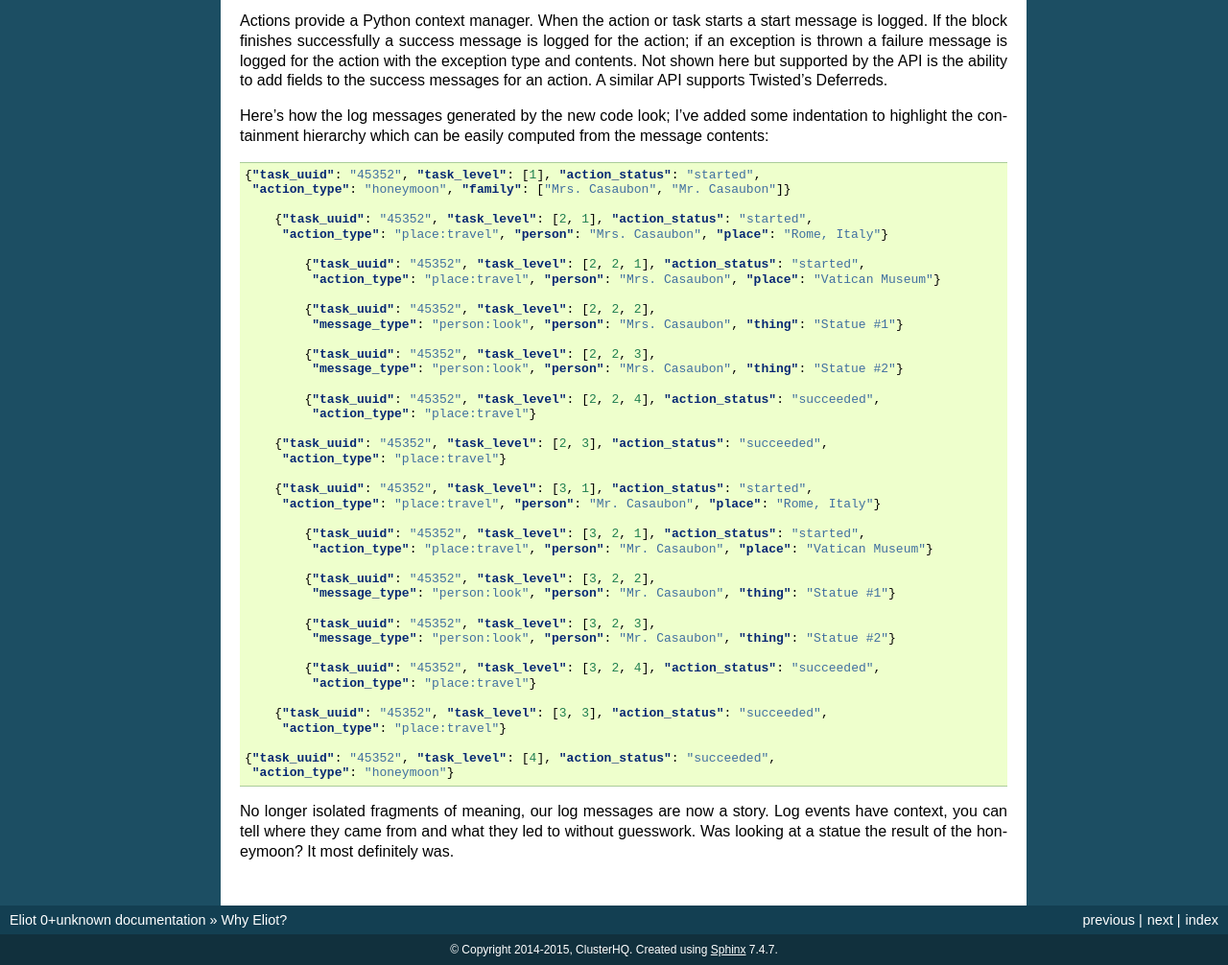
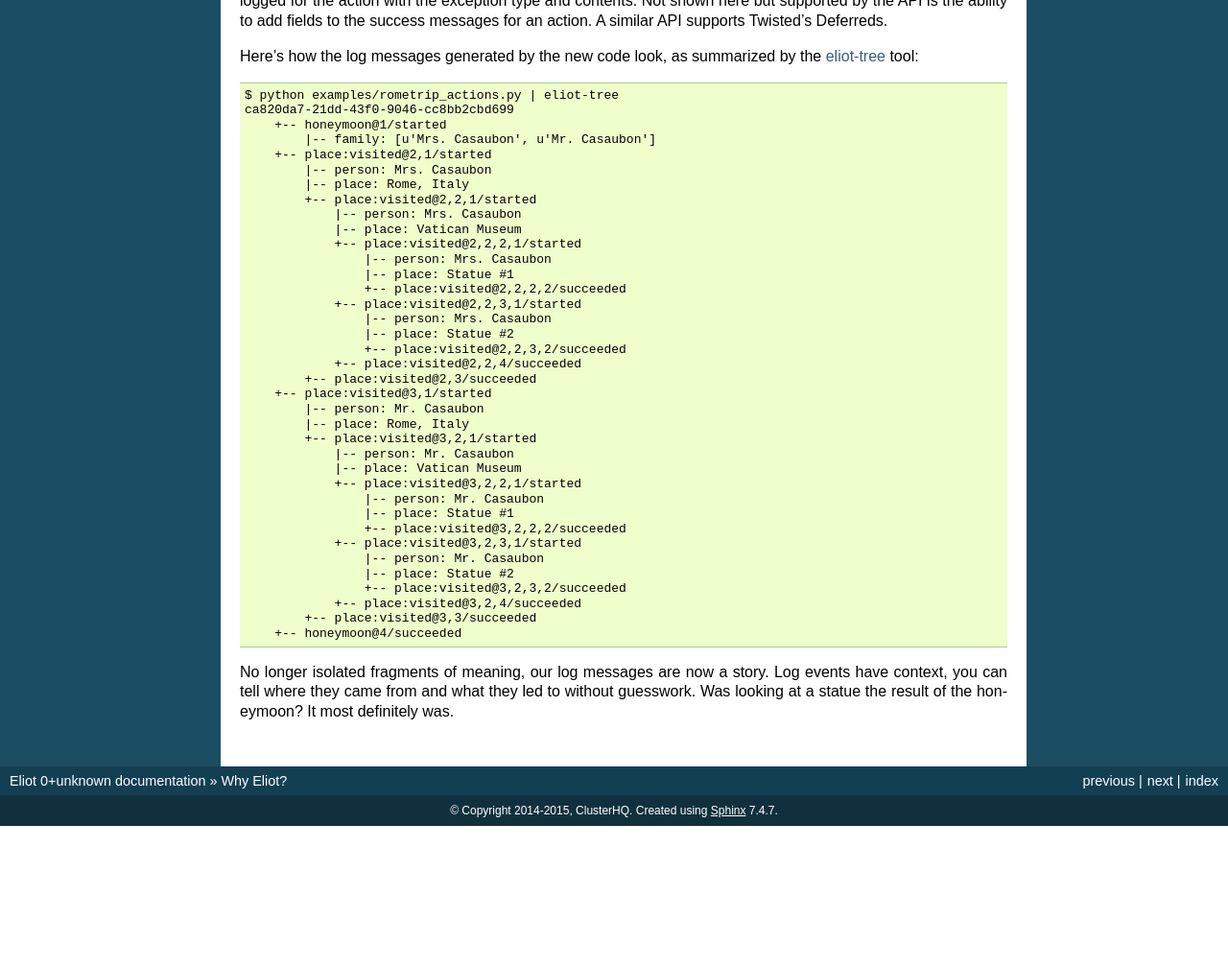
Before and after one commit to itamarst/eliot, a Sphinx documentation site: the page built from docs/source/introduction.rst, in a window 1280 px wide and 1400 px high, scrolled down 2050 px, cut to the strip 394-1400 px from the top of the window. Shown: the whole strip at 96% size. Built offline with Sphinx 7.4.7, drawn with Linux system fonts in a browser that asks for light colours; after the commit the page ends 3305 px from its top, so only the background shows below that; some of the changed text lies outside the part shown.

Commit message:
Simplify the introductory examples.

```diff
--- a/docs/source/introduction.rst
+++ b/docs/source/introduction.rst
@@ -70,19 +70,15 @@
 
 .. code-block:: json
 
-  {"type": "honeymoon", "family": ["Mrs. Casaubon", "Mr. Casaubon"]}
-  {"type": "place:travel", "person": "Mrs. Casaubon",
-   "place": "Rome, Italy"}
-  {"type": "place:travel", "person": "Mrs. Casaubon",
-   "place": "Vatican Museum"}
-  {"type": "person:look", "person": "Mrs. Casaubon", "thing": "Statue #1"}
-  {"type": "person:look", "person": "Mrs. Casaubon", "thing": "Statue #2"}
-  {"type": "place:travel", "person": "Mr. Casaubon",
-   "place": "Rome, Italy"}
-  {"type": "place:travel", "person": "Mr. Casaubon",
-   "place": "Vatican Museum"}
-  {"type": "person:look", "person": "Mr. Casaubon", "thing": "Statue #1"}
-  {"type": "person:look", "person": "Mr. Casaubon", "thing": "Statue #2"}
+  {"message_type": "honeymoon", "family": ["Mrs. Casaubon", "Mr. Casaubon"]}
+  {"message_type": "place:visited", "person": "Mrs. Casaubon", "place": "Rome, Italy"}
+  {"message_type": "place:visited", "person": "Mrs. Casaubon", "place": "Vatican Museum"}
+  {"message_type": "place:visited", "person": "Mrs. Casaubon", "place": "Statue #1"}
+  {"message_type": "place:visited", "person": "Mrs. Casaubon", "place": "Statue #2"}
+  {"message_type": "place:visited", "person": "Mr. Casaubon", "place": "Rome, Italy"}
+  {"message_type": "place:visited", "person": "Mr. Casaubon", "place": "Vatican Museum"}
+  {"message_type": "place:visited", "person": "Mr. Casaubon", "place": "Statue #1"}
+  {"message_type": "place:visited", "person": "Mr. Casaubon", "place": "Statue #2"}
 
 We can see different messages are related insofar as they refer to the same person, or the same thing… but we can’t trace the relationship in terms of actions. Was looking at a statue the result of the honeymoon? There’s no way we can tell from the log messages. We could manually log start and finish messages but that won’t suffice when we have many interleaved actions involving the same objects. Which of twenty parallel HTTP request tried to insert a row into the database? Chronological messages simply cannot tell us that.
 
@@ -97,50 +93,46 @@
 If the block finishes successfully a success message is logged for the action; if an exception is thrown a failure message is logged for the action with the exception type and contents.
 Not shown here but supported by the API is the ability to add fields to the success messages for an action. A similar API supports Twisted’s Deferreds.
 
-Here’s how the log messages generated by the new code look; I’ve added some indentation to highlight the containment hierarchy which can be easily computed from the message contents:
+Here’s how the log messages generated by the new code look, as summarized by the `eliot-tree <https://warehouse.python.org/project/eliot-tree/>`_ tool:
 
-.. code-block:: json
+.. code::
 
-  {"task_uuid": "45352", "task_level": [1], "action_status": "started",
-   "action_type": "honeymoon", "family": ["Mrs. Casaubon", "Mr. Casaubon"]}
-
-      {"task_uuid": "45352", "task_level": [2, 1], "action_status": "started",
-       "action_type": "place:travel", "person": "Mrs. Casaubon", "place": "Rome, Italy"}
-
-          {"task_uuid": "45352", "task_level": [2, 2, 1], "action_status": "started",
-           "action_type": "place:travel", "person": "Mrs. Casaubon", "place": "Vatican Museum"}
-
-          {"task_uuid": "45352", "task_level": [2, 2, 2],
-           "message_type": "person:look", "person": "Mrs. Casaubon", "thing": "Statue #1"}
-
-          {"task_uuid": "45352", "task_level": [2, 2, 3],
-           "message_type": "person:look", "person": "Mrs. Casaubon", "thing": "Statue #2"}
-
-          {"task_uuid": "45352", "task_level": [2, 2, 4], "action_status": "succeeded",
-           "action_type": "place:travel"}
-
-      {"task_uuid": "45352", "task_level": [2, 3], "action_status": "succeeded",
-       "action_type": "place:travel"}
-
-      {"task_uuid": "45352", "task_level": [3, 1], "action_status": "started",
-       "action_type": "place:travel", "person": "Mr. Casaubon", "place": "Rome, Italy"}
-
-          {"task_uuid": "45352", "task_level": [3, 2, 1], "action_status": "started",
-           "action_type": "place:travel", "person": "Mr. Casaubon", "place": "Vatican Museum"}
-
-          {"task_uuid": "45352", "task_level": [3, 2, 2],
-           "message_type": "person:look", "person": "Mr. Casaubon", "thing": "Statue #1"}
-
-          {"task_uuid": "45352", "task_level": [3, 2, 3],
-           "message_type": "person:look", "person": "Mr. Casaubon", "thing": "Statue #2"}
-
-          {"task_uuid": "45352", "task_level": [3, 2, 4], "action_status": "succeeded",
-           "action_type": "place:travel"}
-
-      {"task_uuid": "45352", "task_level": [3, 3], "action_status": "succeeded",
-       "action_type": "place:travel"}
-
-  {"task_uuid": "45352", "task_level": [4], "action_status": "succeeded",
-   "action_type": "honeymoon"}
+   $ python examples/rometrip_actions.py | eliot-tree
+   ca820da7-21dd-43f0-9046-cc8bb2cbd699
+       +-- honeymoon@1/started
+           |-- family: [u'Mrs. Casaubon', u'Mr. Casaubon']
+       +-- place:visited@2,1/started
+           |-- person: Mrs. Casaubon
+           |-- place: Rome, Italy
+           +-- place:visited@2,2,1/started
+               |-- person: Mrs. Casaubon
+               |-- place: Vatican Museum
+               +-- place:visited@2,2,2,1/started
+                   |-- person: Mrs. Casaubon
+                   |-- place: Statue #1
+                   +-- place:visited@2,2,2,2/succeeded
+               +-- place:visited@2,2,3,1/started
+                   |-- person: Mrs. Casaubon
+                   |-- place: Statue #2
+                   +-- place:visited@2,2,3,2/succeeded
+               +-- place:visited@2,2,4/succeeded
+           +-- place:visited@2,3/succeeded
+       +-- place:visited@3,1/started
+           |-- person: Mr. Casaubon
+           |-- place: Rome, Italy
+           +-- place:visited@3,2,1/started
+               |-- person: Mr. Casaubon
+               |-- place: Vatican Museum
+               +-- place:visited@3,2,2,1/started
+                   |-- person: Mr. Casaubon
+                   |-- place: Statue #1
+                   +-- place:visited@3,2,2,2/succeeded
+               +-- place:visited@3,2,3,1/started
+                   |-- person: Mr. Casaubon
+                   |-- place: Statue #2
+                   +-- place:visited@3,2,3,2/succeeded
+               +-- place:visited@3,2,4/succeeded
+           +-- place:visited@3,3/succeeded
+       +-- honeymoon@4/succeeded
 
 No longer isolated fragments of meaning, our log messages are now a story. Log events have context, you can tell where they came from and what they led to without guesswork. Was looking at a statue the result of the honeymoon? It most definitely was.
```
Also changed, not shown: 2 other files.
